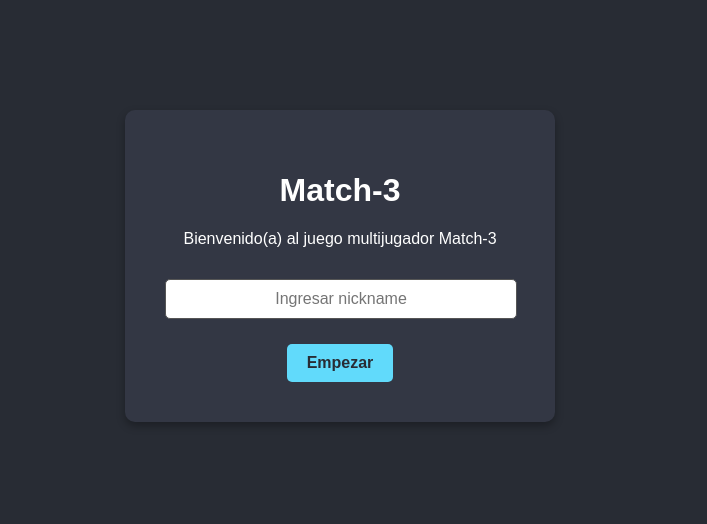
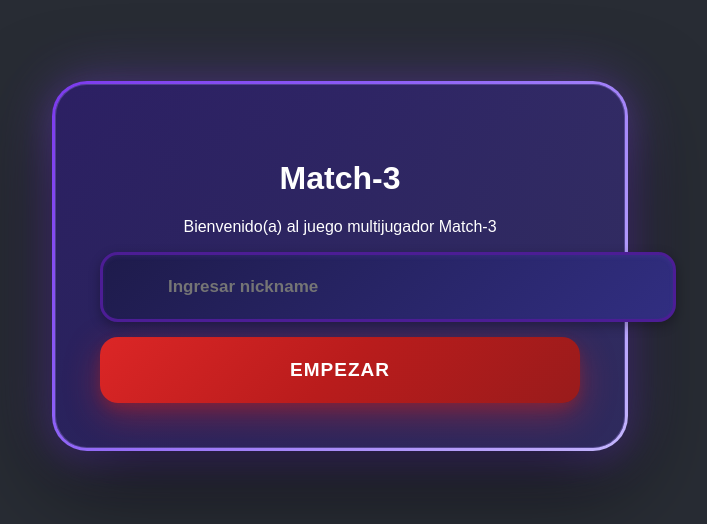
Before and after one commit to Geovanni-Gonzalez/Match-3, a React (Create React App) app in the folder programa/client/: page / in a window 1280 px wide. Shown: the part 134-658 px from the top of the page, without its empty margins (300-1007 px from the left). Built offline with nearby package versions, Linux system fonts and the light colour scheme.

Commit message:
Actualizacion de UI Bienvenida

```diff
--- a/programa/client/src/views/Bienvenida.tsx
+++ b/programa/client/src/views/Bienvenida.tsx
@@ -78,36 +78,196 @@ export const Bienvenida: React.FC = () => {
 };
 
 const styles: { [key: string]: React.CSSProperties } = {
+  container: {
+    position: 'fixed',
+    top: 0,
+    left: 0,
+    width: '100vw',
+    height: '100vh',
+    display: 'flex',
+    alignItems: 'center',
+    justifyContent: 'center',
+    overflow: 'hidden',
+    zIndex: 1,
+    padding: '20px',
+  },
   card: {
-    padding: "40px",
-    borderRadius: "10px",
-    backgroundColor: "#333744",
-    boxShadow: "0 4px 8px rgba(0, 0, 0, 0.3)",
-    width: "350px",
-    textAlign: "center",
-    color: "white",
+    position: 'relative',
+    padding: '55px 45px 45px',
+    borderRadius: '35px',
+    background: 'rgba(30, 27, 75, 0.85)',
+    backdropFilter: 'blur(20px) saturate(180%)',
+    boxShadow: `
+      0 30px 90px rgba(0, 0, 0, 0.6),
+      0 0 0 1px rgba(167, 139, 250, 0.3) inset,
+      0 0 60px rgba(139, 92, 246, 0.4),
+      0 8px 32px rgba(124, 58, 237, 0.3)
+    `,
+    width: '480px',
+    maxWidth: '92vw',
+    border: '3px solid transparent',
+    backgroundImage: `
+      linear-gradient(rgba(30, 27, 75, 0.85), rgba(30, 27, 75, 0.9)),
+      linear-gradient(135deg, #7c3aed, #8b5cf6, #a78bfa, #c4b5fd)
+    `,
+    backgroundOrigin: 'border-box',
+    backgroundClip: 'padding-box, border-box',
+    zIndex: 10,
+    overflow: 'visible',
+  },
+  titleContainer: {
+    marginBottom: '15px',
+    position: 'relative',
+    textAlign: 'center',
+  },
+  logoIcon: {
+    fontSize: '80px',
+    marginBottom: '15px',
+    display: 'inline-block',
+    animation: 'logoFloat 3s ease-in-out infinite',
+    filter: 'drop-shadow(0 8px 16px rgba(102, 126, 234, 0.5))',
+    position: 'relative',
+    zIndex: 2,
+  },
+  title: {
+    fontSize: '56px',
+    fontWeight: '900',
+    background: 'linear-gradient(135deg, #a78bfa 0%, #c4b5fd 30%, #ddd6fe 60%, #ede9fe 100%)',
+    WebkitBackgroundClip: 'text',
+    WebkitTextFillColor: 'transparent',
+    backgroundClip: 'text',
+    margin: '10px 0 5px',
+    letterSpacing: '3px',
+    textTransform: 'uppercase',
+    position: 'relative',
+    filter: 'drop-shadow(0 4px 12px rgba(167, 139, 250, 0.5))',
+  },
+  titleUnderline: {
+    width: '120px',
+    height: '5px',
+    background: 'linear-gradient(90deg, #7c3aed 0%, #8b5cf6 50%, #a78bfa 100%)',
+    margin: '12px auto',
+    borderRadius: '3px',
+    boxShadow: '0 4px 8px rgba(139, 92, 246, 0.4)',
+  },
+  subtitle: {
+    fontSize: '17px',
+    color: '#c4b5fd',
+    marginBottom: '40px',
+    fontWeight: '700',
+    textShadow: '0 2px 4px rgba(167, 139, 250, 0.3)',
+    letterSpacing: '0.5px',
+  },
+  inputContainer: {
+    position: 'relative',
+    marginBottom: '20px',
+  },
+  inputIcon: {
+    position: 'absolute',
+    left: '22px',
+    top: '50%',
+    transform: 'translateY(-50%)',
+    fontSize: '26px',
+    zIndex: 2,
+    filter: 'drop-shadow(0 2px 4px rgba(0, 0, 0, 0.1))',
   },
   input: {
-    padding: "10px",
-    margin: "15px 0",
-    width: "calc(100% - 20px)",
-    borderRadius: "5px",
-    border: "1px solid #555",
-    fontSize: "16px",
-    textAlign: "center",
+    width: '100%',
+    padding: '22px 25px 22px 65px',
+    borderRadius: '18px',
+    border: '3px solid #4c1d95',
+    fontSize: '17px',
+    fontWeight: '600',
+    textAlign: 'left',
+    transition: 'all 0.3s cubic-bezier(0.4, 0, 0.2, 1)',
+    background: 'linear-gradient(135deg, #1e1b4b 0%, #312e81 100%)',
+    color: '#e0e7ff',
+    outline: 'none',
+    boxShadow: '0 4px 12px rgba(0, 0, 0, 0.3), inset 0 2px 4px rgba(139, 92, 246, 0.1)',
+    position: 'relative',
+    zIndex: 1,
+  } as React.CSSProperties,
+  button: {
+    width: '100%',
+    padding: '22px 35px',
+    background: 'linear-gradient(135deg, #dc2626 0%, #b91c1c 50%, #991b1b 100%)',
+    color: 'white',
+    border: 'none',
+    borderRadius: '18px',
+    cursor: 'pointer',
+    fontSize: '19px',
+    fontWeight: '800',
+    marginTop: '15px',
+    transition: 'all 0.4s cubic-bezier(0.4, 0, 0.2, 1)',
+    boxShadow: '0 12px 35px rgba(220, 38, 38, 0.4), 0 6px 12px rgba(153, 27, 27, 0.3)',
+    display: 'flex',
+    alignItems: 'center',
+    justifyContent: 'center',
+    gap: '12px',
+    position: 'relative',
+    overflow: 'hidden',
+    letterSpacing: '1px',
+    textTransform: 'uppercase',
   },
-  button: {
-    padding: "10px 20px",
-    backgroundColor: "#61dafb",
-    color: "#282c34",
-    border: "none",
-    borderRadius: "5px",
-    fontSize: "16px",
-    fontWeight: "bold",
-    marginTop: "10px",
+  buttonDisabled: {
+    background: 'linear-gradient(135deg, #475569 0%, #334155 100%)',
+    cursor: 'not-allowed',
+    boxShadow: '0 4px 12px rgba(0, 0, 0, 0.3)',
+    transform: 'none !important',
+  },
+  buttonText: {
+    position: 'relative',
+    zIndex: 2,
+    textShadow: '0 2px 4px rgba(0, 0, 0, 0.2)',
+  },
+  buttonIcon: {
+    fontSize: '24px',
+    animation: 'iconBounce 1.5s ease-in-out infinite',
+    filter: 'drop-shadow(0 2px 4px rgba(0, 0, 0, 0.2))',
+  },
+  spinner: {
+    width: '24px',
+    height: '24px',
+    border: '4px solid rgba(255, 255, 255, 0.3)',
+    borderTop: '4px solid white',
+    borderRadius: '50%',
+    animation: 'rotate 1s linear infinite',
+    display: 'inline-block',
+  },
+  errorContainer: {
+    background: 'linear-gradient(135deg, #7f1d1d 0%, #991b1b 100%)',
+    padding: '15px 22px',
+    borderRadius: '15px',
+    marginBottom: '18px',
+    display: 'flex',
+    alignItems: 'center',
+    gap: '12px',
+    border: '3px solid #b91c1c',
+    animation: 'shake 0.5s ease-in-out',
+    boxShadow: '0 4px 12px rgba(127, 29, 29, 0.3)',
+  },
+  errorIcon: {
+    fontSize: '24px',
   },
   errorText: {
-    color: "#ff6b6b",
-    fontSize: "14px",
+    color: '#fecaca',
+    fontSize: '15px',
+    fontWeight: '700',
+    flex: 1,
+    textAlign: 'left',
+  },
+  infoText: {
+    marginTop: '25px',
+    fontSize: '14px',
+    color: '#c4b5fd',
+    display: 'flex',
+    alignItems: 'center',
+    justifyContent: 'center',
+    gap: '8px',
+    fontWeight: '600',
+    textShadow: '0 1px 2px rgba(167, 139, 250, 0.3)',
+  },
+  infoIcon: {
+    fontSize: '16px',
   },
 };
```
